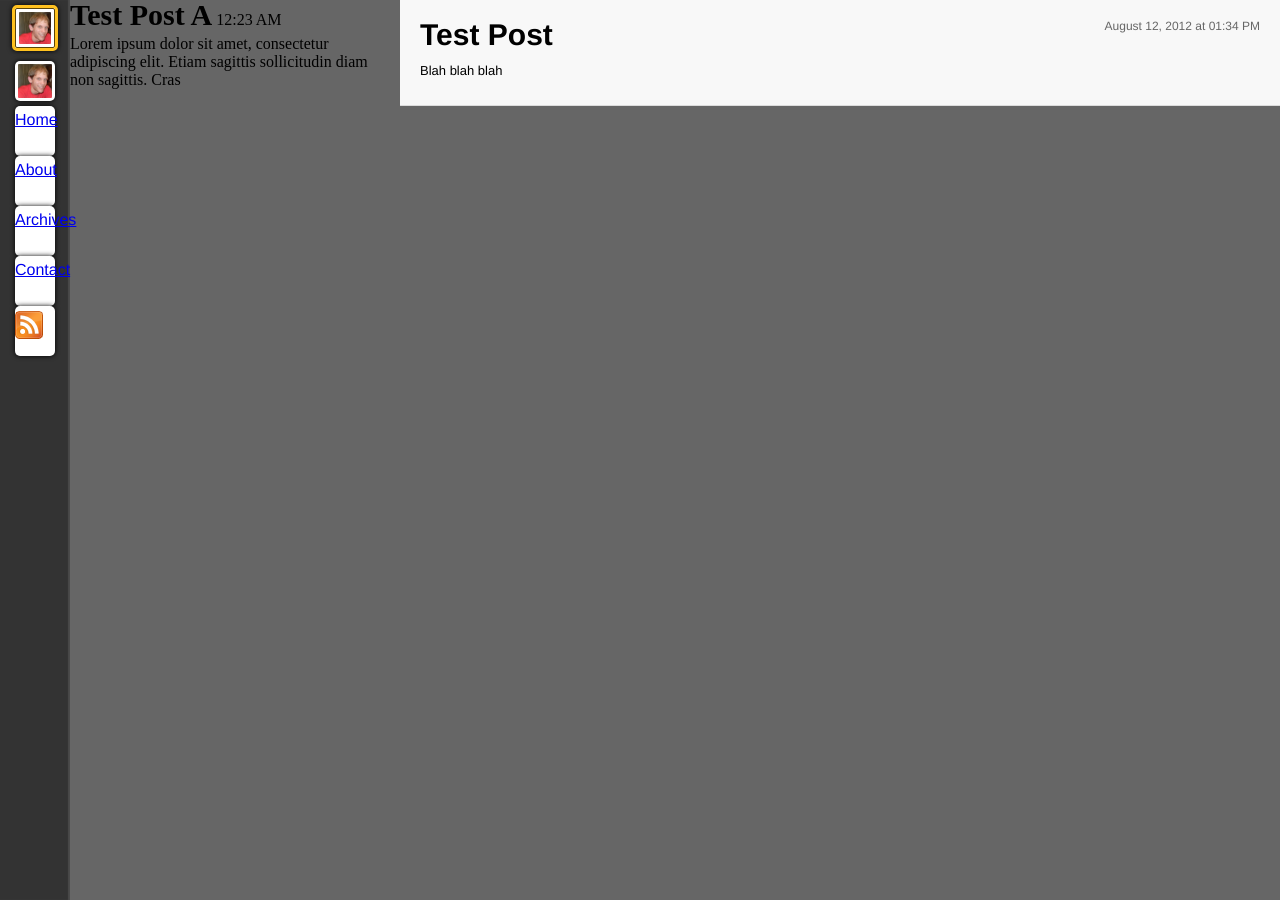
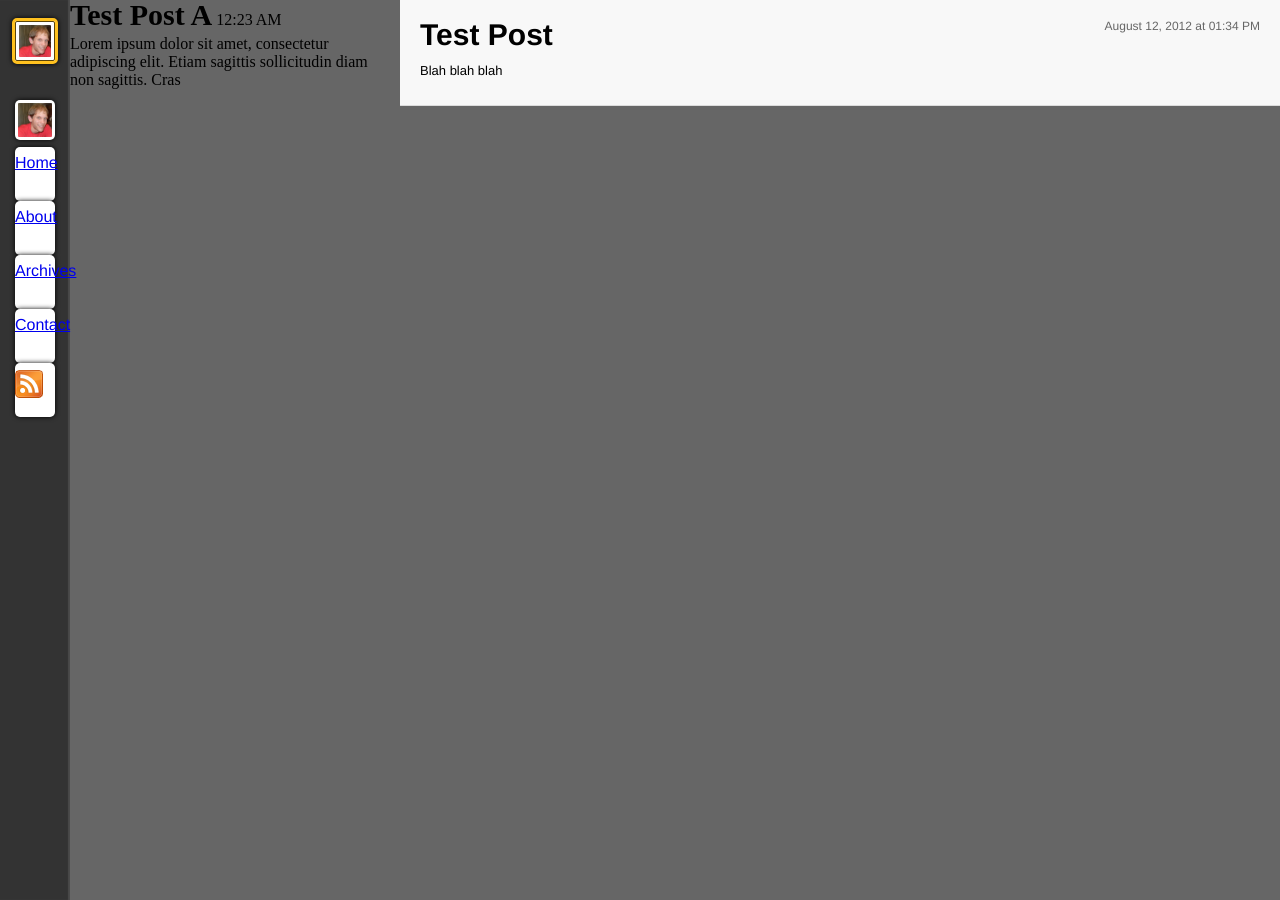
Before and after one commit to Tanner/Blog, a Jekyll site: the page built from _posts/2012-01-09-test-post.markdown, in a window 1280 px wide. Built offline with Jekyll 4.4.1, drawn with Linux system fonts in a browser that asks for light colours; Markdown is read by kramdown in place of the engine named in the settings.

Commit message:
Fix spacing between li.

```diff
--- a/css/style.css
+++ b/css/style.css
@@ -95,7 +95,11 @@ img {
 #sidebar li {
 	list-style-type: none;
 
-	padding: 5px 0 5px 0;
+	padding: 7px 0;
+}
+
+#sidebar li:first-child {
+	padding: 18px 0 29px 0;
 }
 
 #excerpts {
```
